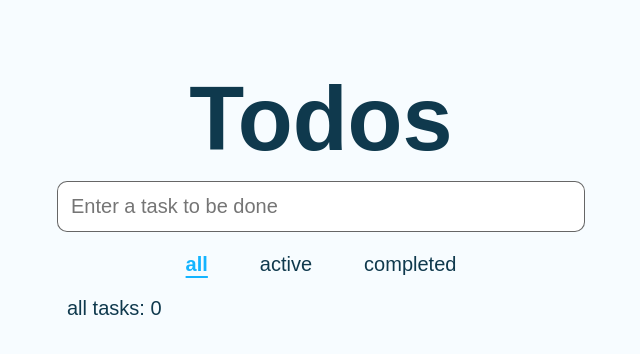
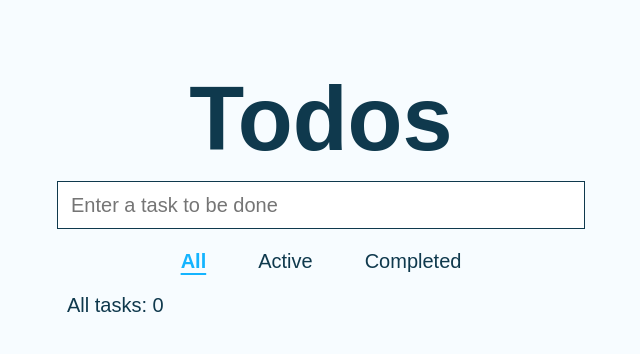
Before and after one commit to jaypatel1398/TodoApp, a React (Create React App) app: page / in a window 1280 px wide. Shown: the top 354 px of the page, without its empty margins (319-959 px from the left). Built offline with nearby package versions, Linux system fonts and the light colour scheme.

Commit message:
TodoApp-redux-refactor

```diff
--- a/src/actions/actionCreators.js
+++ b/src/actions/actionCreators.js
@@ -1,24 +1,25 @@
-export const addTodo = (task) => ({
-  type: 'ADD_TODO',
+import {actionTypes} from '../constants/actionTypes';
+export const addTodo = task => ({
+  type: actionTypes.ADD_TODO,
   payload: {
-    task: task
+    task,
   }
 });
 
-export const toggleTodo = (id) => ({
-  type: 'TOGGLE_TODO',
+export const toggleTodo = id => ({
+  type: actionTypes.TOGGLE_TODO,
   payload: {
-    id: id
+    id,
   }
 });
 
-export const setCurrentFilter = (filter) => ({
-  type: 'SET_DISPLAY_FILTER',
+export const setCurrentFilter = filter => ({
+  type: actionTypes.SET_DISPLAY_FILTER,
   payload: {
     currentFilter: filter
   }
 });
 
-export const clearCompleted = (id) => ({
-  type: 'CLEAR_COMPLETED'
+export const clearCompleted = () => ({
+  type: actionTypes.CLEAR_COMPLETED
 });
--- a/src/components/DisplayFilters/DisplayFilters.js
+++ b/src/components/DisplayFilters/DisplayFilters.js
@@ -1,20 +1,19 @@
 import "./displayFilters.css";
-import React, { useCallback } from 'react';
+import React from 'react';
 import _ from 'lodash';
 import { connect } from 'react-redux';
 import displayFilterTypes from '../../constants/displayFilterTypes';
 import {setCurrentFilter} from '../../actions/actionCreators';
 
 const DisplayFilters = ({currentFilter, setCurrentFilter}) => {
-
   return (
     <div className="filters">
       {_.map(displayFilterTypes, (filterType, index) => (
         <button
-          className={currentFilter === filterType ? "filterButton selected" : "filterButton"}
+          className={currentFilter.key === filterType.key ? "filterButton selected" : "filterButton"}
           key={index}
-          onClick={setCurrentFilter.bind(this, filterType)} >
-          {filterType.toLowerCase()}
+          onClick={_.partial(setCurrentFilter,filterType)}>
+          {filterType.label}
         </button>
       ))}
     </div>
--- a/src/components/DisplayList/DisplayList.js
+++ b/src/components/DisplayList/DisplayList.js
@@ -1,5 +1,5 @@
-import React, { useEffect } from 'react';
-import filterList from '../../helpers/filterList';
+import React from 'react';
+import filterTodos from '../../helpers/filterTodos';
 import _ from 'lodash';
 import { connect } from 'react-redux';
 import {toggleTodo, clearCompleted} from '../../actions/actionCreators';
@@ -7,23 +7,19 @@ import "./displayList.css";
 
 const DisplayList = ({ listofTasks, currentFilter, toggleTodo, clearCompleted }) => {
   let myList = listofTasks;
-  myList = filterList(currentFilter, listofTasks);
-  useEffect(()=>{
-      var objDiv = document.getElementById("scrollArea");
-      objDiv.scrollTop = objDiv.scrollHeight;
-  });
+  myList = filterTodos(currentFilter.key, listofTasks);
   return(
     <div>
       <div className="scrollArea" id="scrollArea">
         {
           _.map(myList,
-            (item, index) => (
-              <div className="displayList" key={item.id} onClick={toggleTodo.bind(this,item.id)}>
+            (item) => (
+              <div className="displayList" key={item.id} onClick={_.partial(toggleTodo,item.id)}>
                 <input
                   type="checkbox"
                   id="myCheck"
                   className="todoItems"
-                  checked={item.done}
+                  checked={item.completed}
                 />
                 {item.task}
               </div>
@@ -33,10 +29,10 @@ const DisplayList = ({ listofTasks, currentFilter, toggleTodo, clearCompleted })
       </div>
       <div className="footer">
         <span className="countDisplay">
-          {currentFilter.toLowerCase()} tasks: {myList.length}
+          {currentFilter.label} tasks: {myList.length}
         </span>
         <button
-          className={ ((myList.length === 0) || (currentFilter==='ACTIVE')) ? "hide" : "clearCompletedButton" }
+          className={ ((myList.length === 0) || (currentFilter.key==='ACTIVE')) ? "hide" : "clearCompletedButton" }
           onClick={clearCompleted}>
           Clear Completed
         </button>
--- a/src/components/DisplayList/displayList.css
+++ b/src/components/DisplayList/displayList.css
@@ -16,12 +16,17 @@
     text-underline-position: under;
 }
 .displayList {
-    border: 1px solid rgb(15, 57, 77);
-    border-radius: 5px;
-    text-align: left;
-    padding: 10px 10px;
+    border-bottom: 1px solid rgb(15, 57, 77);
+    border-left: 1px solid rgb(15, 57, 77);
+    border-right: 1px solid rgb(15, 57, 77);
+    padding: 13px;
     margin: auto;
+    width: 500px;
+    height: 20px;
     background-color: white;
+}
+.displayList:first-child {
+    border-top: 1px solid rgb(15, 57, 77);
 }
 .hide {
     display: none;
@@ -29,6 +34,9 @@
 .scrollArea {
     max-height: 500px;
     overflow: auto;
+}
+.todoItems {
+    margin: 0 15px;
 }
 .footer {
     display: flex;
--- a/src/components/InputForm/InputForm.js
+++ b/src/components/InputForm/InputForm.js
@@ -6,7 +6,6 @@ import "./inputForm.css";
 const Inputform = ({addTodo}) => {
   const [currentInput, setCurrentInput] = useState('');
   const [error, setError] = useState(false);
-
   const onsubmitCallback = useCallback(
     e => e.preventDefault(),
     []
@@ -24,6 +23,7 @@ const Inputform = ({addTodo}) => {
     e => {
       if (e.target.value.trim() === '') {
         setError(true);
+        setTimeout( () => { setError(false) }, 2000);
         return false;
       }
       if (e.which === 13) {
@@ -47,7 +47,7 @@ const Inputform = ({addTodo}) => {
           onKeyPress={onKeyPressCallback}
         />
       </form>
-      <span className={error ? "showError" : "hide"}>Error: Please enter a valid task</span>
+      <div className={error ? "showError" : "hide"}>Error: Please enter a valid task</div>
     </div>
   );
 }
--- a/src/components/InputForm/inputForm.css
+++ b/src/components/InputForm/inputForm.css
@@ -4,11 +4,11 @@
     color: rgb(15, 57, 77);
 }
 .frminput {
+    display: block;
     padding: 13px;
     width: 500px;
-    height: 40%;
-    border-radius: 10px;
-    border: 1px solid rgba(0,0,0,0.6);
+    height: 20px;
+    border: 1px solid rgb(15, 57, 77);
     outline: none;
     margin: 10px;
 }
@@ -17,6 +17,11 @@
 }
 .showError {
     color: red;
+    text-align: center;
+}
+.showMessage {
+    color: rgb(15, 57, 77);
+    text-align: center;
 }
 .redBorder {
     border: 1px solid rgba(255,0,0,0.9);
--- /dev/null
+++ b/src/constants/actionTypes.js
@@ -0,0 +1,6 @@
+export const actionTypes = {
+    ADD_TODO: "ADD_TODO",
+    TOGGLE_TODO: "TOGGLE_TODO",
+    CLEAR_COMPLETED: "CLEAR_COMPLETED",
+    SET_DISPLAY_FILTER: "SET_DISPLAY_FILTER"
+}
--- a/src/constants/displayFilterTypes.js
+++ b/src/constants/displayFilterTypes.js
@@ -1,2 +1,15 @@
-const displayFilterTypes = ['ALL','ACTIVE','COMPLETED'];
+const displayFilterTypes = {
+    ALL: {
+        key: 'ALL',
+        label: 'All'
+    },
+    ACTIVE: {
+        key: 'ACTIVE',
+        label: 'Active'
+    },
+    COMPLETED: {
+        key: 'COMPLETED',
+        label: 'Completed'
+    }
+};
 export default displayFilterTypes;
--- a/src/helpers/filterList.js
+++ /dev/null
@@ -1,14 +0,0 @@
-import _ from 'lodash';
-
-const filterList = (filterValue, todoList) => {
-  if (filterValue !== 'ALL') {
-    const filterSelector = (filterValue === 'COMPLETED');
-    const tempList = _.filter(todoList, item => {
-      return (filterSelector ? item.done : !item.done);
-    });
-    return tempList;
-  }
-  return todoList;
-}
-
-export default filterList;
--- /dev/null
+++ b/src/helpers/filterTodos.js
@@ -0,0 +1,13 @@
+import _ from 'lodash';
+
+const filterTodos = (filterValue, todoList) => {
+  if (filterValue !== 'ALL') {
+    const tempList = _.filter(todoList, todo => {
+      return filterValue === 'COMPLETED' ? todo.completed : !todo.completed; // think of better solution
+    });
+    return tempList;
+  }
+  return todoList;
+}
+
+export default filterTodos;
--- a/src/reducers/displayFilterReducer.js
+++ b/src/reducers/displayFilterReducer.js
@@ -1,6 +1,8 @@
-const displayFilterReducer = (currentFilter = 'ALL', action) => {
+import displayFilterTypes from '../constants/displayFilterTypes';
+import {actionTypes} from '../constants/actionTypes';
+const displayFilterReducer = (currentFilter = displayFilterTypes.ALL, action) => {
     switch(action.type){
-      case 'SET_DISPLAY_FILTER':
+      case actionTypes.SET_DISPLAY_FILTER:
         return(action.payload.currentFilter);
       default:
         return currentFilter;
--- a/src/reducers/listofTasksReducer.js
+++ b/src/reducers/listofTasksReducer.js
@@ -1,33 +1,34 @@
 import _ from 'lodash';
+import {actionTypes} from '../constants/actionTypes';
 
 const listofTasksReducer = (listofTasks = [], action) => {
 
 	switch (action.type) {
-		case ('ADD_TODO'):
+		case (actionTypes.ADD_TODO):
 			return ([
 				...listofTasks,
 				{
 					task: action.payload.task,
 					id: listofTasks.length + 1,
-					done: false
+					completed: false
 				}
 			])
-		case ('TOGGLE_TODO'):
+		case (actionTypes.TOGGLE_TODO):
 			return (_.map(listofTasks,
 				(todo) => {
 					if (todo.id === action.payload.id) {
 						return ({
 							task: todo.task,
 							id: todo.id,
-							done: !todo.done
+							completed: !todo.completed
 						});
 					}
 					return todo;
 				}))
-		case ('CLEAR_COMPLETED'):
+		case (actionTypes.CLEAR_COMPLETED):
 			return (_.filter(listofTasks,
 				(todo) => {
-					return(todo.done ? false : true);
+					return !todo.completed;
 				})
 			)
 		default:
```
